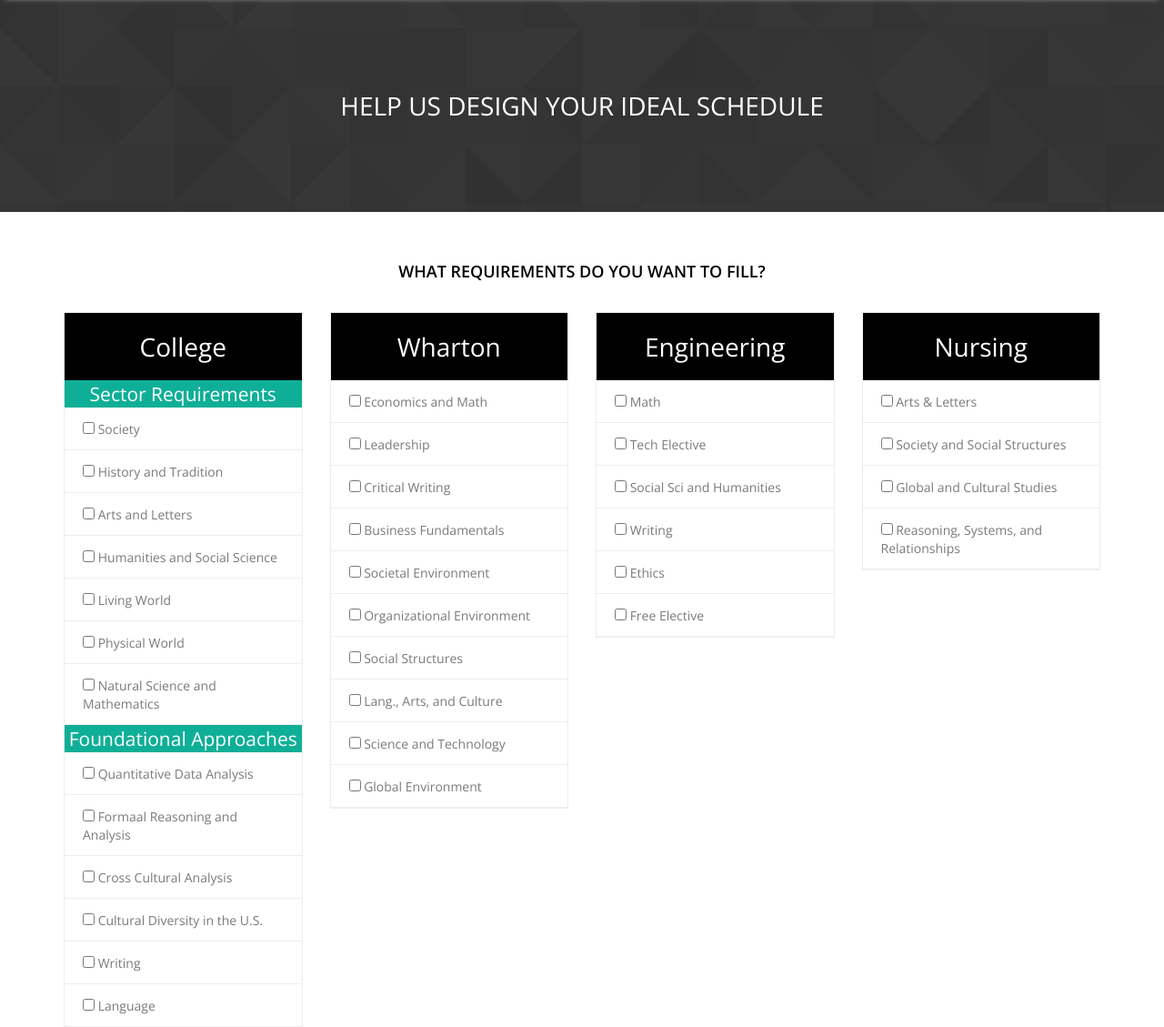
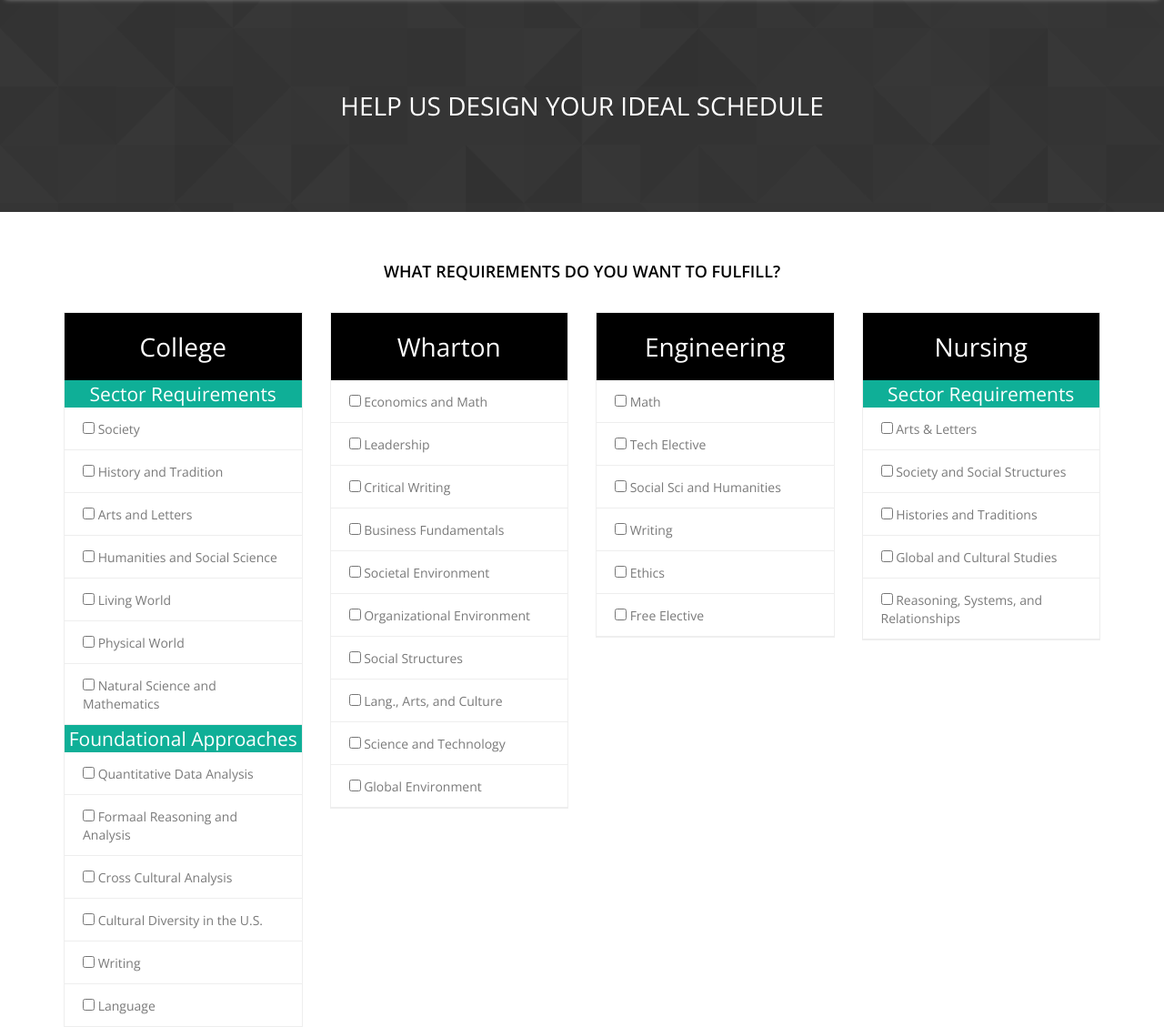
Before and after one commit to shulmanbrent/Penn-Schedule-Builder, a Flask app: page /scheduler in a window 1280 px wide. Shown: the part 65-1194 px from the top of the page at 91% size. Run offline with Flask 2, Linux system fonts and the light colour scheme; some libraries are stand-ins or nearby versions; some web fonts are replaced.

Commit message:
Added favicon

```diff
--- a/templates/base.html
+++ b/templates/base.html
@@ -2,6 +2,7 @@
 
 <html>
     <head>
+        <link rel='shortcut icon' href='/static/icons/favicon.ico' type='image/x-icon'/>
         <meta charset="utf-8">
         <meta http-equiv="X-UA-Compatible" content="IE=edge">
         <meta name="viewport" content="width=device-width, initial-scale=1.0">
@@ -53,7 +54,7 @@
                             </li>
 
                             <li class="dropdown">
-                                <a href="#" class="dropdown-toggle js-activated" data-toggle="dropdown">Builder</a>
+                                <a href="/scheduler" class="dropdown-toggle js-activated" data-toggle="dropdown">Builder</a>
                             </li>
                             <li class="dropdown">
                                 <a href="#" class="dropdown-toggle js-activated" data-toggle="dropdown">About</a>
--- a/templates/scheduler.html
+++ b/templates/scheduler.html
@@ -13,7 +13,7 @@
         <div class="container">
             <div class="row">
                 <div class="col-md-12">
-                    <h4 class="heading-mini"><center>What requirements do you want to fill?</center></h4>
+                    <h4 class="heading-mini"><center>What requirements do you want to fulfill?</center></h4>
                 </div>
             </div>
 
@@ -98,9 +98,13 @@
                             <h3>Nursing</h3>
                         </div>
                         <div class="pricing-desc">
+                        <div class="pricing-rate">
+                            <h4>Sector Requirements</h4>
+                        </div>
                             <ul class="list-unstyled">
                                 <li><input type="checkbox" name="vehicle" placeholder="" value=""> Arts & Letters</li>
                                 <li><input type="checkbox" name="vehicle" placeholder="" value=""> Society and Social Structures</li>
+                                <li><input type="checkbox" name="vehicle" placeholder="" value=""> Histories and Traditions</li>
                                 <li><input type="checkbox" name="vehicle" placeholder="" value=""> Global and Cultural Studies</li>
                                 <li><input type="checkbox" name="vehicle" placeholder="" value=""> Reasoning, Systems, and Relationships</li>
                             </ul>
```
